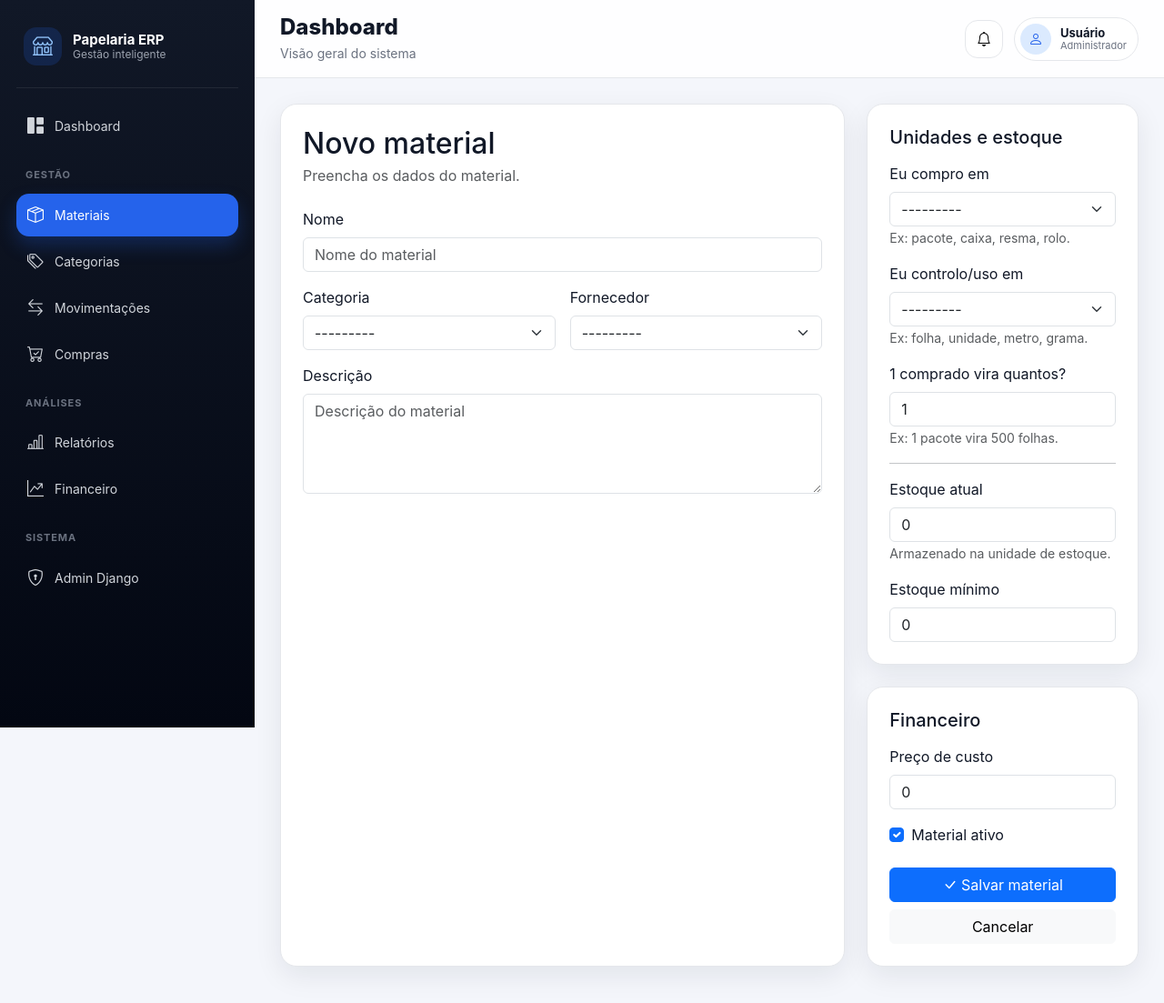
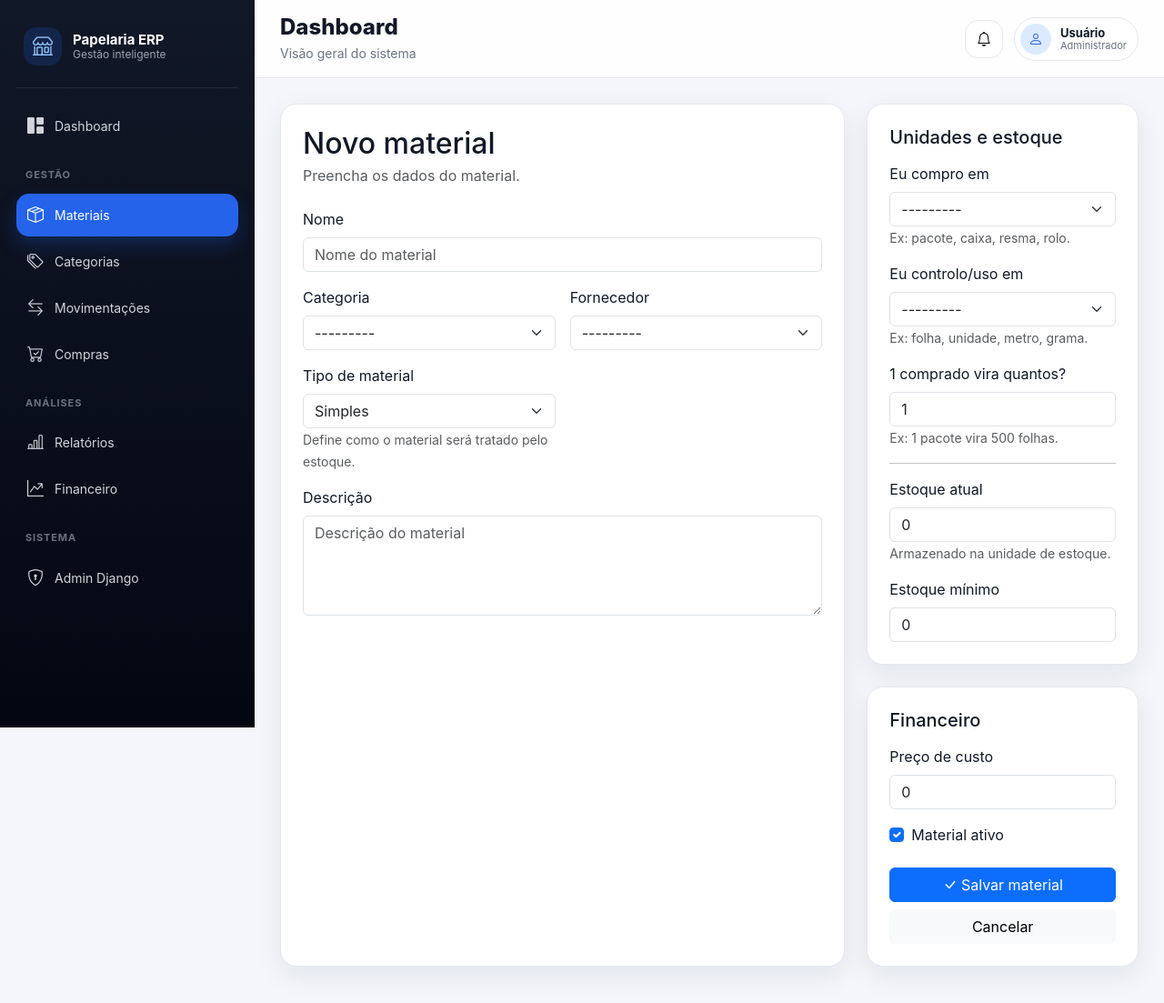
Before and after one commit to rogereichert/papelaria_erp, a Django app: page /inventory/materials/create/ in a window 1280 px wide. Shown: the top 1103 px of the page at 91% size. Run offline with Django 5.2, Linux system fonts and the light colour scheme; data comes from the database, SQL or seed files in the repository; both versions use the stored data as it was after the commit; data that the repository does not hold is empty.

Commit message:
feat: add material type classification

```diff
--- a/apps/inventory/forms/material_form.py
+++ b/apps/inventory/forms/material_form.py
@@ -12,6 +12,7 @@ class MaterialForm(forms.ModelForm):
             "category",
             "supplier",
             "description",
+            "material_type",
             "purchase_unit",
             "stock_unit",
             "conversion_factor",
@@ -22,6 +23,13 @@ class MaterialForm(forms.ModelForm):
         ]
 
         widgets = {
+
+            "material_type": forms.Select(
+                attrs={
+                    "class": "form-select",
+                }
+            ),
+
             "name": forms.TextInput(
                 attrs={
                     "class": "form-control",
--- a/apps/inventory/models/material.py
+++ b/apps/inventory/models/material.py
@@ -5,6 +5,11 @@ from apps.inventory.models.category import Category
 from apps.inventory.models.supplier import Supplier
 from apps.inventory.models.unit_of_measure import UnitOfMeasure
 
+class MaterialType(models.TextChoices):
+    SIMPLE = "SIMPLE", "Simples"
+    FRACTIONED = "FRACTIONED", "Fracionado"
+    PACKAGE = "PACKAGE", "Embalagem"
+    KIT = "KIT", "Kit"
 
 class Material(BaseModel):
     name = models.CharField(
@@ -32,6 +37,13 @@ class Material(BaseModel):
         blank=True,
         null=True,
         verbose_name="Descrição",
+    )
+
+    material_type = models.CharField(
+        max_length=20,
+        choices=MaterialType.choices,
+        default=MaterialType.SIMPLE,
+        verbose_name="Tipo de material",
     )
 
     purchase_unit = models.ForeignKey(
--- a/apps/inventory/templates/inventory/material/form.html
+++ b/apps/inventory/templates/inventory/material/form.html
@@ -66,6 +66,20 @@
                         </label>
 
                         {{ form.supplier }}
+
+                    </div>
+
+                    <div class="col-md-6">
+
+                        <label class="form-label">
+                            Tipo de material
+                        </label>
+
+                        {{ form.material_type }}
+
+                        <small class="text-muted">
+                            Define como o material será tratado pelo estoque.
+                        </small>
 
                     </div>
 
```
Also changed, not shown: apps/inventory/admin.py (+14 -11 lines), apps/inventory/templates/inventory/material/list.html (+8 -1 lines), apps/inventory/migrations/0006_material_material_type.py (added), db.sqlite3.
